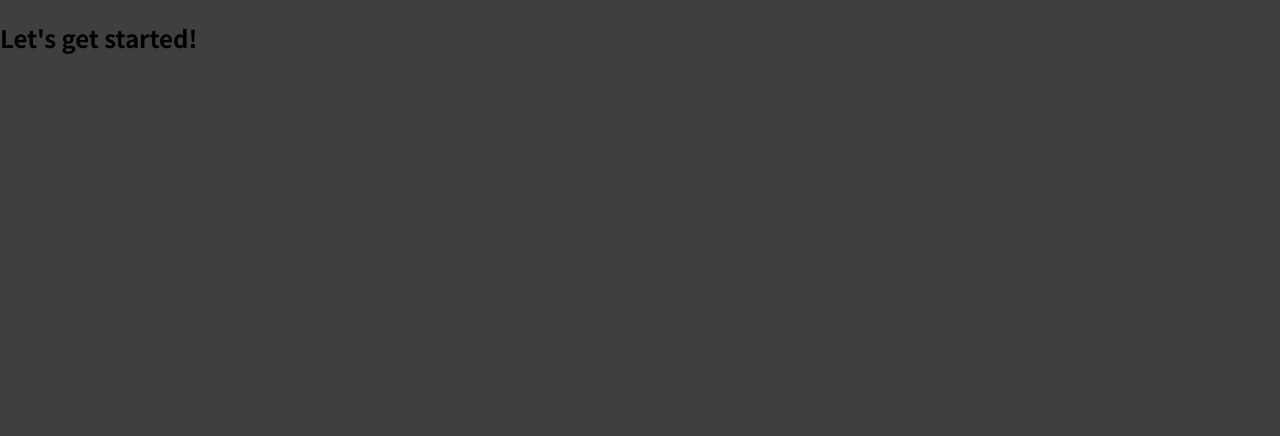
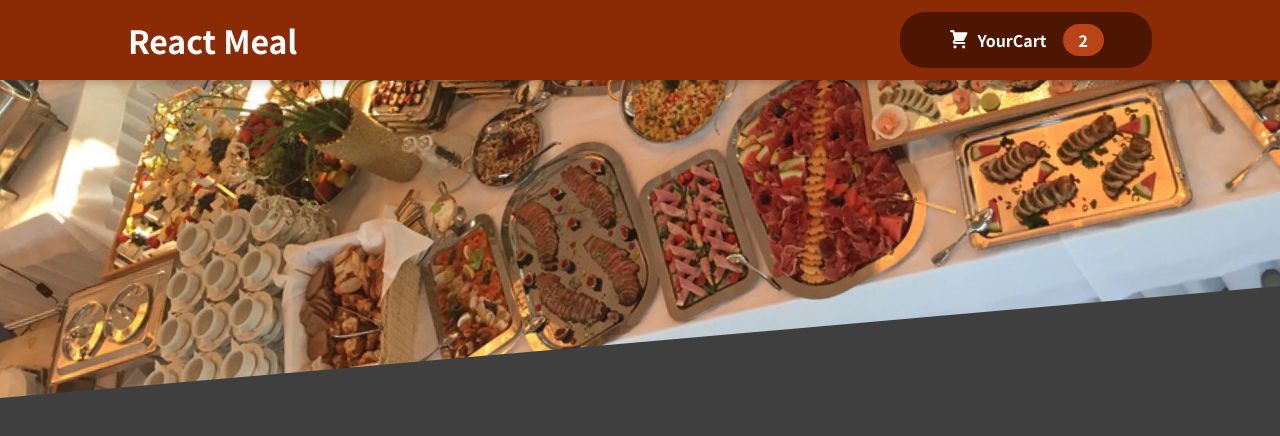
Before and after one commit to amanuel0924/FoodOrderingApp, a React (Create React App) app: page / in a window 1280 px wide. Shown: the top 436 px of the page. Built offline with nearby package versions, Linux system fonts and the light colour scheme.

Commit message:
header completed and mealist  ongoing

```diff
--- a/src/App.js
+++ b/src/App.js
@@ -1,9 +1,12 @@
+import { Fragment } from "react"
+import Header from "./Componets/Layout/Header"
+
 function App() {
   return (
-    <div>
-      <h2>Let's get started!</h2>
-    </div>
-  );
+    <Fragment>
+      <Header />
+    </Fragment>
+  )
 }
 
-export default App;
+export default App
--- /dev/null
+++ b/src/Componets/Cart/CartIcon.js
@@ -0,0 +1,13 @@
+const CartIcon = () => {
+  return (
+    <svg
+      xmlns="http://www.w3.org/2000/svg"
+      viewBox="0 0 20 20"
+      fill="currentColor"
+    >
+      <path d="M3 1a1 1 0 000 2h1.22l.305 1.222a.997.997 0 00.01.042l1.358 5.43-.893.892C3.74 11.846 4.632 14 6.414 14H15a1 1 0 000-2H6.414l1-1H14a1 1 0 00.894-.553l3-6A1 1 0 0017 3H6.28l-.31-1.243A1 1 0 005 1H3zM16 16.5a1.5 1.5 0 11-3 0 1.5 1.5 0 013 0zM6.5 18a1.5 1.5 0 100-3 1.5 1.5 0 000 3z" />
+    </svg>
+  )
+}
+
+export default CartIcon
--- /dev/null
+++ b/src/Componets/Layout/Header.js
@@ -0,0 +1,19 @@
+import React, { Fragment } from "react"
+import IMG from "./../../Assets/meals.jpg"
+import classes from "./Header.module.css"
+import HeaderCartButton from "./HeaderCartButton"
+
+const Header = (props) => {
+  return (
+    <Fragment>
+      <header className={classes.header}>
+        <h1>React Meal</h1>
+        <HeaderCartButton />
+      </header>
+      <div className={classes["main-image"]}>
+        <img src={IMG} alt="mealimg" />
+      </div>
+    </Fragment>
+  )
+}
+export default Header
--- /dev/null
+++ b/src/Componets/Layout/Header.module.css
@@ -0,0 +1,29 @@
+.header {
+    position: fixed;
+    top: 0;
+    left: 0;
+    width: 100%;
+    height: 5rem;
+    background-color: #8a2b06;
+    color: white;
+    display: flex;
+    justify-content: space-between;
+    align-items: center;
+    padding: 0 10%;
+    box-shadow: 0 2px 8px rgba(0, 0, 0, 0.25);
+    z-index: 10;
+  }
+
+  .main-image {
+    width: 100%;
+    height: 25rem;
+    z-index: 0;
+    overflow: hidden;
+  }
+
+  .main-image img {
+    width: 110%;
+    height: 100%;
+    object-fit: cover;
+    transform: rotateZ(-5deg) translateY(-4rem) translateX(-1rem);
+  }
--- /dev/null
+++ b/src/Componets/Layout/HeaderCartButton.js
@@ -0,0 +1,16 @@
+import React from "react"
+import clasess from "./HeaderCartButton.module.css"
+import CartIcon from "../Cart/CartIcon"
+
+const HeaderCartButton = () => {
+  return (
+    <button className={clasess.button}>
+      <span className={clasess.icon}>
+        <CartIcon />
+      </span>
+      <span>YourCart</span>
+      <span className={clasess.badge}>2</span>
+    </button>
+  )
+}
+export default HeaderCartButton
--- /dev/null
+++ b/src/Componets/Layout/HeaderCartButton.module.css
@@ -0,0 +1,59 @@
+.button {
+    cursor: pointer;
+    font: inherit;
+    border: none;
+    background-color: #4d1601;
+    color: white;
+    padding: 0.75rem 3rem;
+    display: flex;
+    justify-content: space-around;
+    align-items: center;
+    border-radius: 25px;
+    font-weight: bold;
+  }
+
+  .button:hover,
+  .button:active {
+    background-color: #2c0d00;
+  }
+
+  .icon {
+    width: 1.35rem;
+    height: 1.35rem;
+    margin-right: 0.5rem;
+  }
+
+  .badge {
+    background-color: #b94517;
+    padding: 0.25rem 1rem;
+    border-radius: 25px;
+    margin-left: 1rem;
+    font-weight: bold;
+  }
+
+  .button:hover .badge,
+  .button:active .badge {
+    background-color: #92320c;
+  }
+
+  .bump {
+    animation: bump 300ms ease-out;
+  }
+
+  @keyframes bump {
+    0% {
+      transform: scale(1);
+    }
+    10% {
+      transform: scale(0.9);
+    }
+    30% {
+      transform: scale(1.1);
+    }
+    50% {
+      transform: scale(1.15);
+    }
+    100% {
+      transform: scale(1);
+    }
+  }
```
Also changed, not shown: src/Componets/Meals/AvailebleMeals.js (added, +38 -0 lines), src/Componets/Meals/AvailebleMeals.module.css (added, +24 -0 lines), src/Componets/Meals/MealsSummery.js (added, +18 -0 lines), src/Componets/Meals/MealsSummery.module.css (added, +18 -0 lines), src/Assets/meals.jpg (added), src/Componets/Meals/Meals.js (added), 1 other file (tests, documents, lock files or other folders).
